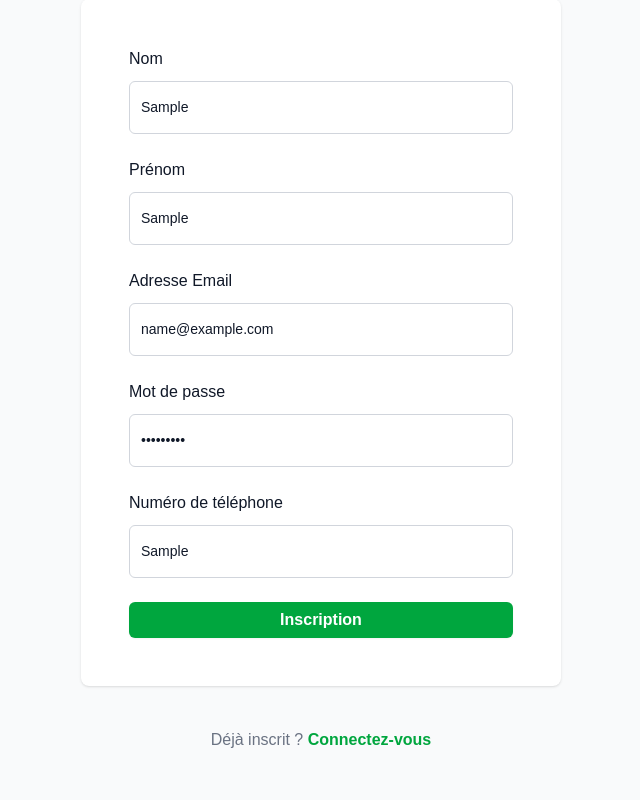
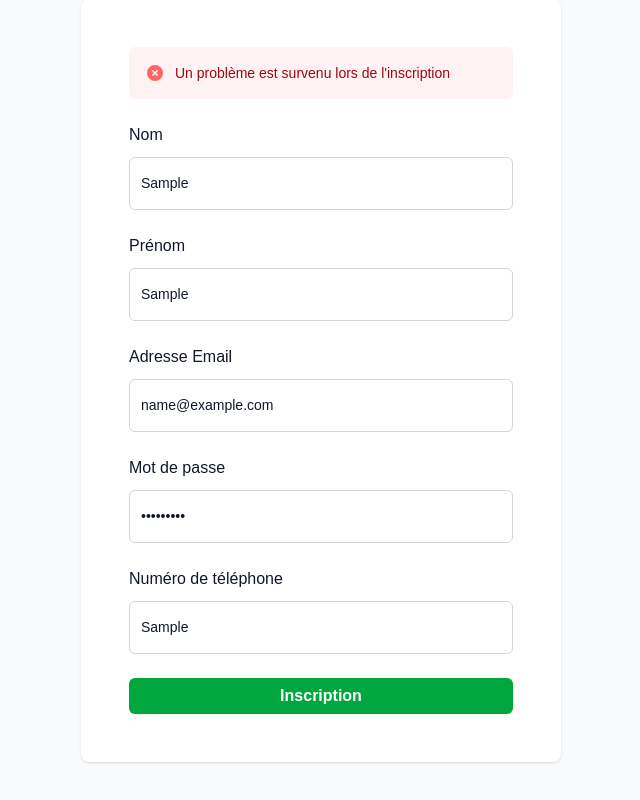
Before and after one commit to aurelienachard/ecommerce_cafthe, a React (Vite) app in the folder front-end/: page /inscription in a window 1280 px wide. Both pictures are taken after typing "Sample", "Sample", "name@example.com", "Sample123", "Sample" into the empty fields and a click on the button "Inscription". Shown: the part 235-1035 px from the top of the page, without its empty margins (319-959 px from the left). Built offline with nearby package versions, Linux system fonts and the light colour scheme; no server answers; a web font is replaced by a local one.

Commit message:
feat: ajout design pour erreur d'inscription

```diff
--- a/front-end/src/pages/inscription.jsx
+++ b/front-end/src/pages/inscription.jsx
@@ -1,5 +1,6 @@
 import { useState } from "react"
 import { useNavigate, Link } from "react-router-dom"
+import { XCircleIcon } from '@heroicons/react/20/solid'
 import axios from 'axios'
 
 const Inscription = () => {
@@ -8,6 +9,7 @@ const Inscription = () => {
     const [utilisateurs_adresse_email, set_utilisateurs_adresse_email] = useState('')
     const [utilisateurs_mot_de_passe, set_utilisateurs_mot_de_passe] = useState('')
     const [utilisateurs_numero_de_telephone, set_utilisateurs_numero_de_telephone] = useState('')
+    const [message, setMessage] = useState('')
     const navigate = useNavigate()
 
     const handleChangeNom = (event) => {
@@ -45,6 +47,7 @@ const Inscription = () => {
             console.log(response)
         })
         .catch((error) => {
+            setMessage("Un problème est survenu lors de l'inscription")
             console.log(error)
         })
     }
@@ -60,6 +63,20 @@ const Inscription = () => {
             <div className="mt-[42px] sm:mx-auto sm:w-full sm:max-w-[480px]">
                 <div className="bg-white px-[24px] py-[48px] shadow-sm sm:rounded-lg sm:px-[48px]">
                     <form onSubmit={handleSubmit} className="space-y-6">
+
+                        {message && (
+                            <div className="rounded-md bg-red-50 p-4">
+                                <div className="flex">
+                                    <div className="shrink-0">
+                                        <div className="flex">
+                                            <XCircleIcon aria-hidden="true" className="size-5 text-red-400" />
+                                            <p className="ml-[10px] text-sm font-medium text-red-800">{message}</p>
+                                        </div>
+                                    </div>
+                                </div>
+                            </div>
+                        )}
+
                         <div>
                             <label className="block text-[16px] font-medium text-gray-900">
                                 Nom
```
